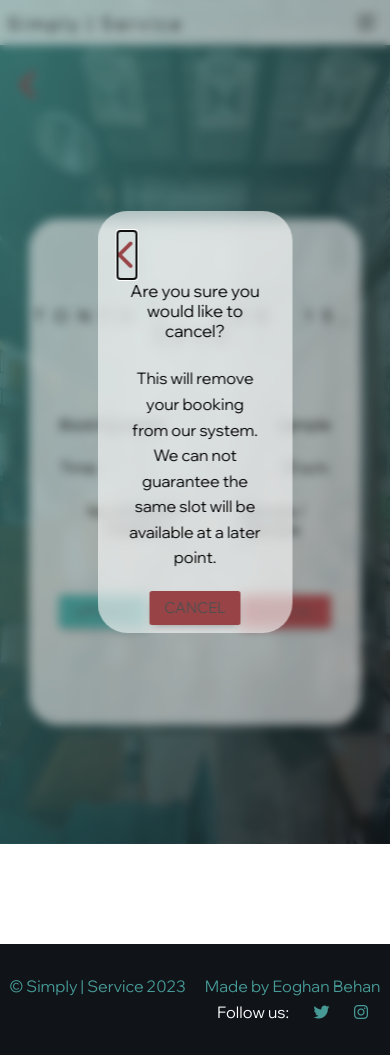
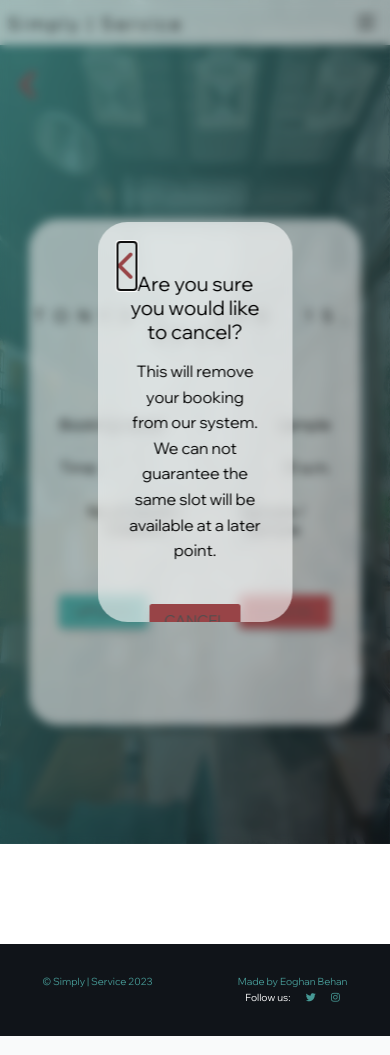
Before and after one commit to EeeBeeDee/simply-service, a Django app: a page that uses templates/base.html in a window 390 px wide, after a click on "Cancel". Run offline with Django 3.2, Linux system fonts and the light colour scheme; a user stored in the database is signed in; tables that the repository leaves empty hold one stand-in row (values such as "Sample post"); some libraries are stand-ins or nearby versions.

Commit message:
Add media queries for modal

```diff
--- a/static/style.css
+++ b/static/style.css
@@ -539,7 +539,7 @@ header img {
     transition: all 0.2s ease-in;
     width: 50rem;
     max-width: 50vw;
-    height: 50rem;
+    height: 40rem;
     max-height: 50vh;
     overflow: hidden;
     border: none;
@@ -570,6 +570,10 @@ dialog::backdrop {
 .dialog-content p {
     font-size: 1.6rem;
     margin: 2rem 0;
+}
+
+.dialog-content input {
+    margin-top: 3rem;
 }
 
 /* Account pages */
@@ -699,7 +703,17 @@ form p input {
     }
 
     .footer {
+        font-size: 1rem;
+    }
+
+    .dialog-content h2 {
+        font-size: 2rem;
+        margin-top: 2rem;
+    }
+
+    .dialog-content p {
         font-size: 1.6rem;
+        margin: 1rem 0;
     }
 }
 
```
